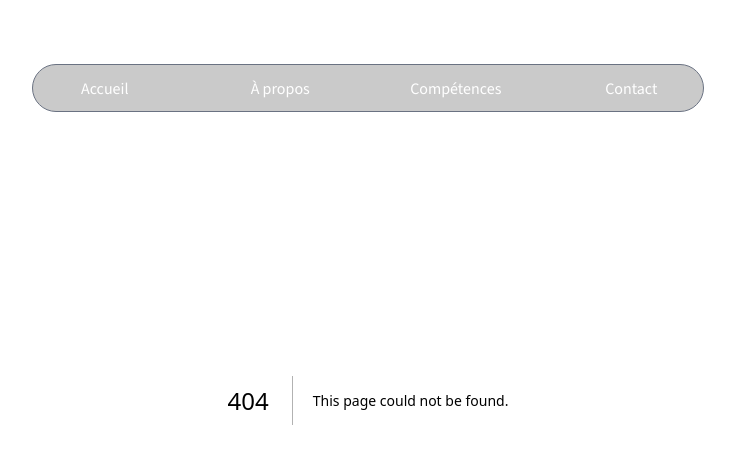
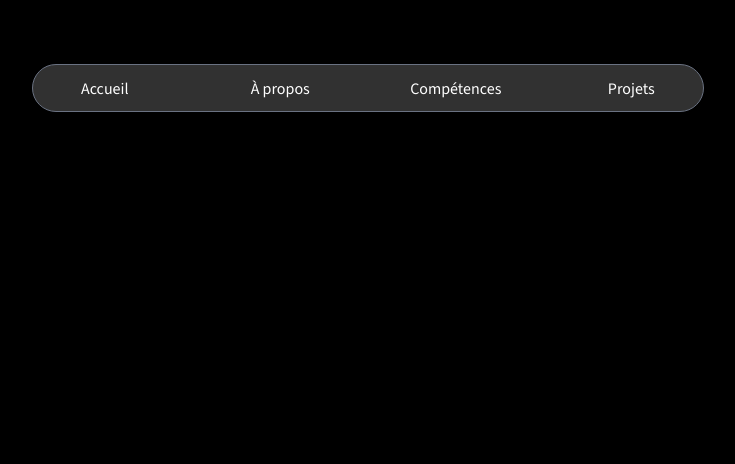
Before and after one commit to 666alvin999/portfolio, a Next.js app: page /a-propos in a window 1280 px wide. Before the commit this address had no page. Shown: the top 464 px of the page, without its empty margins (272-1007 px from the left). Built offline with nearby package versions, Linux system fonts and the light colour scheme.

Commit message:
feat(header): added link tags to navigate to the correct pages
style(header.css): reformat

```diff
--- /dev/null
+++ b/src/app/a-propos/page.tsx
@@ -0,0 +1,7 @@
+import "./APropos.css";
+
+const APropos = () => {
+	return <></>;
+};
+
+export default APropos;
--- /dev/null
+++ b/src/app/competences/page.tsx
@@ -0,0 +1,7 @@
+import "./Competences.css";
+
+const Competences = () => {
+	return <></>;
+};
+
+export default Competences;
--- /dev/null
+++ b/src/app/projets/page.tsx
@@ -0,0 +1,7 @@
+import "./Projets.css";
+
+const Projets = () => {
+	return <></>;
+};
+
+export default Projets;
--- a/src/block/Header/Header.css
+++ b/src/block/Header/Header.css
@@ -14,14 +14,19 @@
 			& > ul {
 				@apply flex w-full items-center justify-between gap-8 text-white;
 
-				li {
-					@apply w-full rounded-full py-3 text-center;
-					transition-property: background-color, font-weight;
-					transition-duration: 0.3s;
-					transition-timing-function: ease-in-out;
+				& > li {
+					@apply flex h-full w-full items-center justify-center;
 
-					&:hover {
-						@apply bg-white/20 font-bold;
+					& > a {
+						@apply h-full w-full rounded-full py-3 text-center;
+
+						transition-property: background-color, font-weight;
+						transition-duration: 0.3s;
+						transition-timing-function: ease-in-out;
+
+						&:hover {
+							@apply bg-white/20 font-bold;
+						}
 					}
 				}
 			}
--- a/src/block/Header/Header.tsx
+++ b/src/block/Header/Header.tsx
@@ -1,6 +1,7 @@
 "use client";
 
 import { useRef } from "react";
+import Link from "next/link";
 import { useGSAP } from "@gsap/react";
 import { gsap } from "gsap";
 import { CustomEase } from "gsap/CustomEase";
@@ -56,10 +57,18 @@ const Header = () => {
 			<div className="glassy header">
 				<nav>
 					<ul>
-						<li>Accueil</li>
-						<li>À propos</li>
-						<li>Compétences</li>
-						<li>Contact</li>
+						<li>
+							<Link href="/">Accueil</Link>
+						</li>
+						<li>
+							<Link href="/a-propos">À propos</Link>
+						</li>
+						<li>
+							<Link href="/competences">Compétences</Link>
+						</li>
+						<li>
+							<Link href="/projets">Projets</Link>
+						</li>
 					</ul>
 				</nav>
 			</div>
--- a/src/block/Homepage/Introduction/Introduction.tsx
+++ b/src/block/Homepage/Introduction/Introduction.tsx
@@ -63,8 +63,7 @@ const Introduction = () => {
 				je me suis tourné vers le <em>développement web</em> pendant mon <strong>Master</strong> en{" "}
 				<time>2023</time>. C&apos;est à ce moment-là que j&apos;ai appris à créer des sites web fluides et
 				réactifs, en utilisant des <strong>technologies modernes</strong> comme <mark>React</mark>,{" "}
-				<mark>Next.js</mark>
-				et <mark>Tailwind CSS</mark> (entre autres).
+				<mark>Next.js</mark> et <mark>Tailwind CSS</mark> (entre autres).
 				<br />
 				<br />
 				Malgré mon <strong>alternance</strong> très orientée <em>back-end</em> (notamment du{" "}
```
Also changed, not shown: src/app/a-propos/APropos.css (added), src/app/competences/Competences.css (added), src/app/projets/Projets.css (added).
